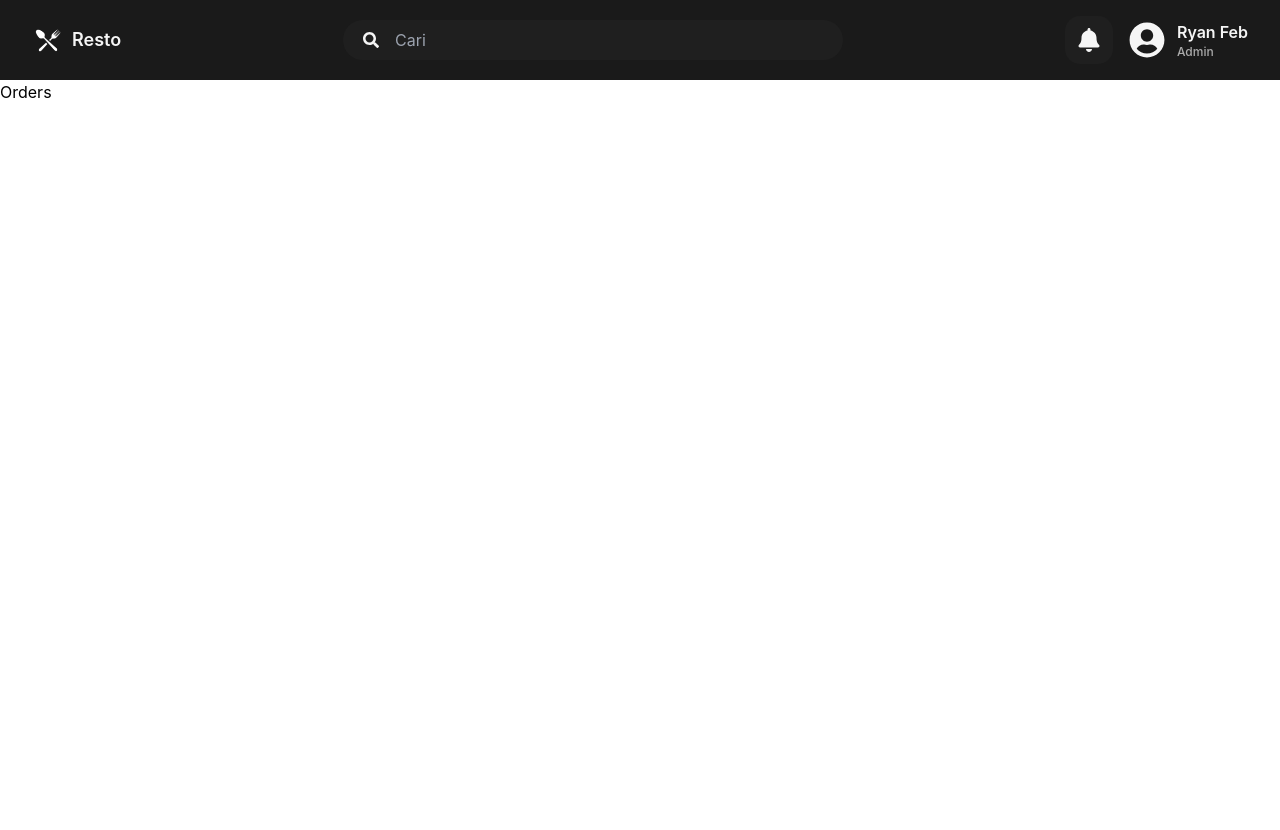
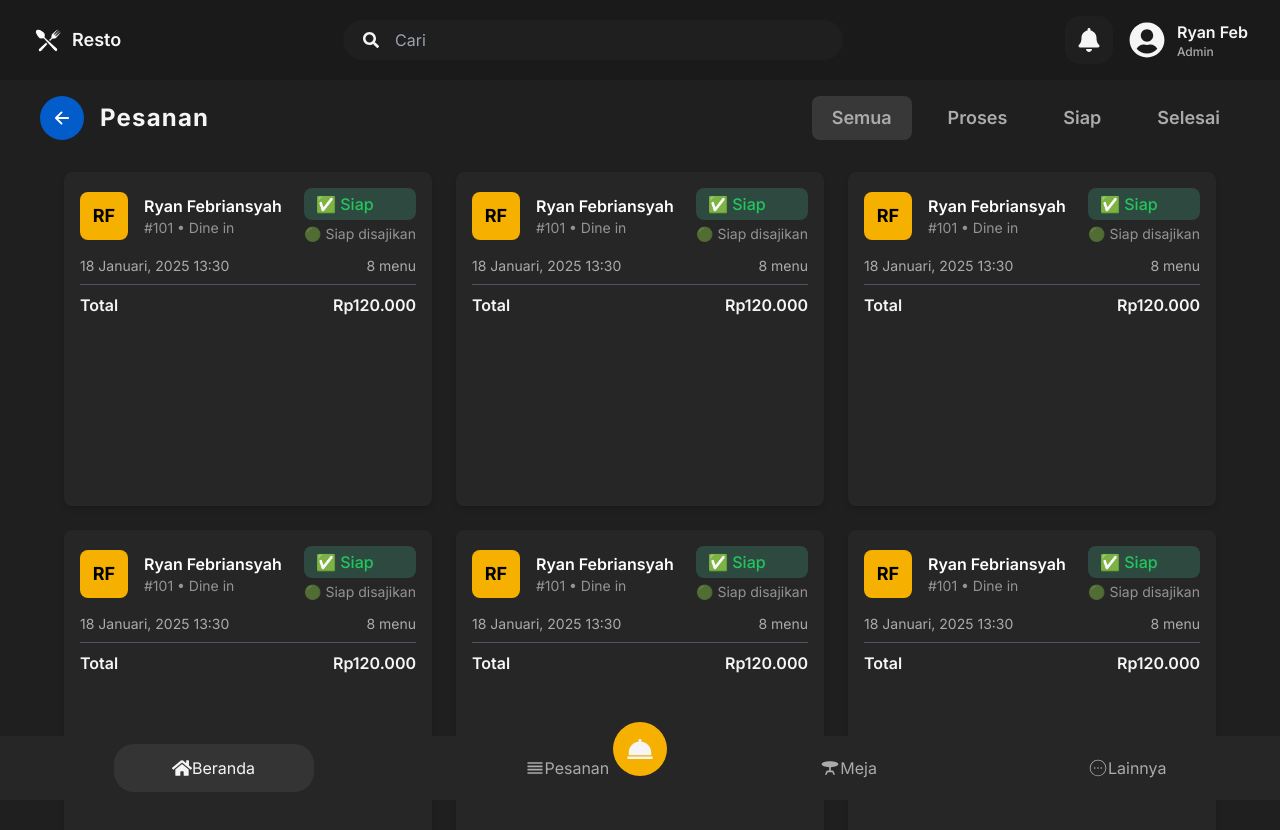
Before and after one commit to ryanyny/bbpvp-project-restaurant-pos-system, a React (Vite) app in the folder client/: page /orders in a window 1280 px wide. Shown: the top 830 px of the page. Before the commit the page ends 800 px from the top, so only its background shows below. Built offline with nearby package versions, Linux system fonts and the light colour scheme.

Commit message:
Create a orders page UI design

```diff
--- a/client/src/components/home/MiniCard.jsx
+++ b/client/src/components/home/MiniCard.jsx
@@ -15,7 +15,9 @@ const MiniCard = ({ title, icon, number, footerNum }) => {
 
         {/* Body */}
         <div className="mt-5">
-            <h1 className="text-white text-3xl font-bold">{number}</h1>
+            <h1 className="text-white text-3xl font-bold">
+                {title === "Total Pendapatan" ? `Rp${number}` : number}
+            </h1>
             <p className="text-sm mt-2 text-white/70">
                 <span className="text-[#02ca3a] font-semibold">{footerNum}%</span>{' '}dari kemarin
             </p>
--- a/client/src/components/home/OrderList.jsx
+++ b/client/src/components/home/OrderList.jsx
@@ -4,12 +4,10 @@ import { FaCheckDouble, FaCircle } from "react-icons/fa"
 const OrderList = () => {
     return (
     <div className="flex items-center gap-4 mb-4 p-3 bg-[#1f1f1f] rounded-xl hover:bg-[#2a2a2a] transition">
-        {/* Avatar */}
         <button className="bg-[#f6b100] text-black font-bold w-12 h-12 rounded-lg flex items-center justify-center text-lg">
             RF
         </button>
 
-        {/* Order details */}
         <div className="flex-1 flex justify-between items-center">
             <div>
                 <h1 className="text-white text-base font-semibold">Ryan Febriansyah</h1>
@@ -23,7 +21,7 @@ const OrderList = () => {
             </div>
 
             <div className="text-sm">
-                <p className="text-green-500 flex items-center gap-1 font-medium">
+                <p className="text-green-500 flex items-end gap-2 font-medium">
                     <FaCheckDouble />Siap
                 </p>
                 <p className="text-white/50 flex items-center gap-1">
--- /dev/null
+++ b/client/src/components/orders/OrderCard.jsx
@@ -0,0 +1,44 @@
+import React from "react";
+import { FaCheckDouble, FaCircle } from "react-icons/fa";
+
+const OrderCard = () => {
+    return (
+    <div className="w-full bg-[#262626] px-4 pt-4 pb-2 rounded-lg shadow-md">
+        <div className="flex items-center justify-between">
+            <div className="flex items-center gap-4">
+                <button className="bg-[#f6b100] text-black font-bold w-12 h-12 rounded-lg flex items-center justify-center text-lg">
+                    RF
+                </button>
+
+                <div>
+                    <h1 className="text-white font-semibold">Ryan Febriansyah</h1>
+                    <p className="text-white/50 text-sm">#101 • Dine in</p>
+                </div>
+            </div>
+
+            <div className="text-right">
+                <p className="text-green-500 bg-[#2e4a40] px-3 py-1 rounded-lg flex items-center gap-2 font-medium">
+                    ✅ Siap
+                </p>
+                <p className="text-white/50 flex items-center gap-1 justify-end text-sm mt-1">
+                    🟢 Siap disajikan
+                </p>
+            </div>
+        </div>
+
+        <div className="flex justify-between items-center mt-3 text-[#ababab] text-sm">
+            <p>18 Januari, 2025 13:30</p>
+            <p>8 menu</p>
+        </div>
+
+        <hr className="border-gray-600 my-2" />
+
+        <div className="flex items-center justify-between leading-none">
+            <h1 className="text-[#f5f5f5] text-base font-semibold">Total</h1>
+            <p className="text-[#f5f5f5] text-base font-semibold">Rp120.000</p>
+        </div>
+    </div>
+    );
+};
+
+export default OrderCard;
--- /dev/null
+++ b/client/src/components/shared/BackButton.jsx
@@ -0,0 +1,15 @@
+import React from 'react'
+import { useNavigate } from 'react-router-dom'
+import { IoArrowBackOutline } from "react-icons/io5"
+
+const BackButton = () => {
+    const navigate = useNavigate()
+
+    return (
+    <button onClick={() => navigate(-1)} className="bg-[#025cca] p-3 text-xl font-bold rounded-full text-white">
+        <IoArrowBackOutline />
+    </button>
+    )
+}
+
+export default BackButton
--- a/client/src/components/shared/BottomNav.jsx
+++ b/client/src/components/shared/BottomNav.jsx
@@ -1,16 +1,27 @@
 import React from "react"
+import { useNavigate } from "react-router-dom"
 import { FaHome } from "react-icons/fa"
 import { MdOutlineReorder, MdTableBar } from "react-icons/md"
 import { CiCircleMore } from "react-icons/ci"
 import {BiSolidDish} from "react-icons/bi"
 
 const BottomNav = () => {
+    const navigate = useNavigate()
+
     return (
         <div className="fixed bottom-0 left-0 right-0 bg-[#262626] p-2 h-16 flex justify-around z-50">
-            <button className="flex items-center justify-center text-[#f5f5f5] bg-[#343434] w-[200px] rounded-[20px]"><FaHome className="inline-mr-2" size={20} />Beranda</button>
-            <button className="flex items-center justify-center text-[#ababab]"><MdOutlineReorder className="inline-mr-2" size={20} />Pesanan</button>
-            <button className="flex items-center justify-center text-[#ababab]"><MdTableBar className="inline-mr-2" size={20} />Meja</button>
-            <button className="flex items-center justify-center text-[#ababab]"><CiCircleMore className="inline-mr-2" size={20} />Lainnya</button>
+            <button onClick={() => navigate("/")} className="flex items-center justify-center text-[#f5f5f5] bg-[#343434] w-[200px] rounded-[20px]">
+                <FaHome className="inline-mr-2" size={20} />Beranda
+            </button>
+            <button onClick={() => navigate("/orders")} className="flex items-center justify-center text-[#ababab]">
+                <MdOutlineReorder className="inline-mr-2" size={20} />Pesanan
+            </button>
+            <button onClick={() => navigate("/tables")} className="flex items-center justify-center text-[#ababab]">
+                <MdTableBar className="inline-mr-2" size={20} />Meja
+            </button>
+            <button className="flex items-center justify-center text-[#ababab]">
+                <CiCircleMore className="inline-mr-2" size={20} />Lainnya
+            </button>
 
             <button className="absolute bottom-6 bg-[#f6b100] text-[#f5f5f5] rounded-full p-3 items-center">
                 <BiSolidDish size={30} />
--- a/client/src/index.css
+++ b/client/src/index.css
@@ -1,9 +1,9 @@
+@import url('https://fonts.googleapis.com/css2?family=Inter:ital,opsz,wght@0,14..32,100..900;1,14..32,100..900&display=swap');
+
 @tailwind base;
 @tailwind components;
 @tailwind utilities;
 
-@import url('https://fonts.googleapis.com/css2?family=Inter:ital,opsz,wght@0,14..32,100..900;1,14..32,100..900&display=swap');
-
 body {
   font-family: 'Inter', sans-serif;
 }
--- a/client/src/pages/Orders.jsx
+++ b/client/src/pages/Orders.jsx
@@ -1,10 +1,55 @@
 import React from "react"
+import { useState } from "react"
+import BottomNav from "../components/shared/BottomNav"
+import OrderCard from "../components/orders/OrderCard"
+import BackButton from "../components/shared/BackButton"
 
 const Orders = () => {
+    const [status, setStatus] = useState("semua")
+
     return (
-        <div>
-            Orders
-        </div>
+        <section className="bg-[#1f1f1f] min-h-screen flex flex-col">
+            <div className="flex items-center justify-between px-10 py-4">
+                <div className="flex items-center gap-4">
+                    <BackButton />
+                    <h1 className="text-[#f5f5f5] text-2xl font-bold tracking-wider">Pesanan</h1>
+                </div>
+
+                <div className="flex items-center justify-around gap-4">
+                    <button
+                        onClick={() => setStatus("semua")}
+                        className={`text-[#ababab] text-lg ${status === "semua" && "bg-[#383838] rounded-lg px-5 py-2"} rounded-lg px-5 py-2 font-semibold`}>
+                        Semua
+                    </button>
+                    <button
+                        onClick={() => setStatus("proses")}
+                        className={`text-[#ababab] text-lg ${status === "proses" && "bg-[#383838] rounded-lg px-5 py-2"} rounded-lg px-5 py-2 font-semibold`}>
+                        Proses
+                    </button>
+                    <button
+                        onClick={() => setStatus("siap")}
+                        className={`text-[#ababab] text-lg ${status === "siap" && "bg-[#383838] rounded-lg px-5 py-2"} rounded-lg px-5 py-2 font-semibold`}>
+                        Siap
+                    </button>
+                    <button
+                        onClick={() => setStatus("selesai")}
+                        className={`text-[#ababab] text-lg ${status === "selesai" && "bg-[#383838] rounded-lg px-5 py-2"} rounded-lg px-5 py-2 font-semibold`}>
+                        Selesai
+                    </button>
+                </div>
+            </div>
+
+            <div className="grid grid-cols-1 md:grid-cols-2 lg:grid-cols-3 gap-6 px-16 py-4 overflow-y-auto scrollbar-hide flex-1">
+                <OrderCard />
+                <OrderCard />
+                <OrderCard />
+                <OrderCard />
+                <OrderCard />
+                <OrderCard />
+            </div>
+
+            <BottomNav />
+        </section>
     )
 }
 
--- a/client/tailwind.config.js
+++ b/client/tailwind.config.js
@@ -4,12 +4,12 @@ import scrollbarHide from 'tailwind-scrollbar-hide';
 export default {
   content: [
     "./index.html",
-    "./src/**/*.{js,ts,jsx,tsx}"
+    "./src/**/*.{js,ts,jsx,tsx}",
   ],
   theme: {
     extend: {},
   },
   plugins: [
-    scrollbarHide
+    scrollbarHide,
   ],
 }
```
Also changed, not shown: 1 other file (tests, documents, lock files or other folders).
